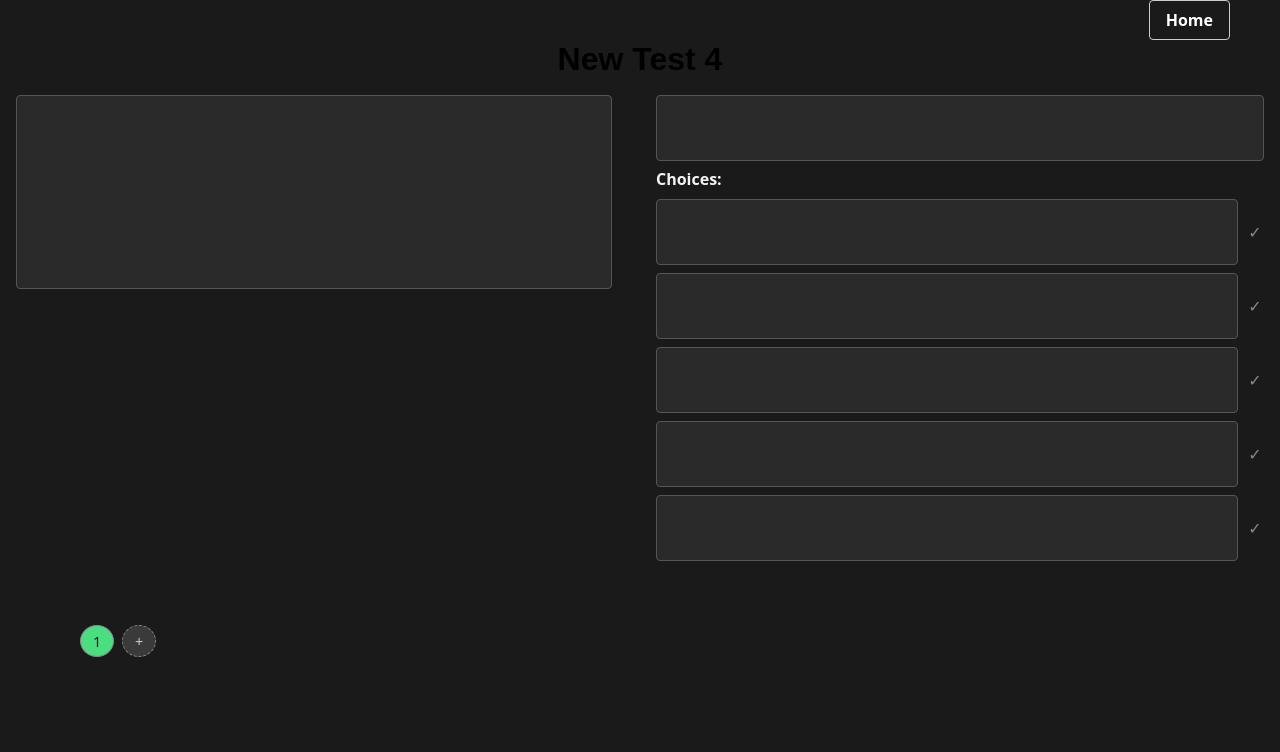
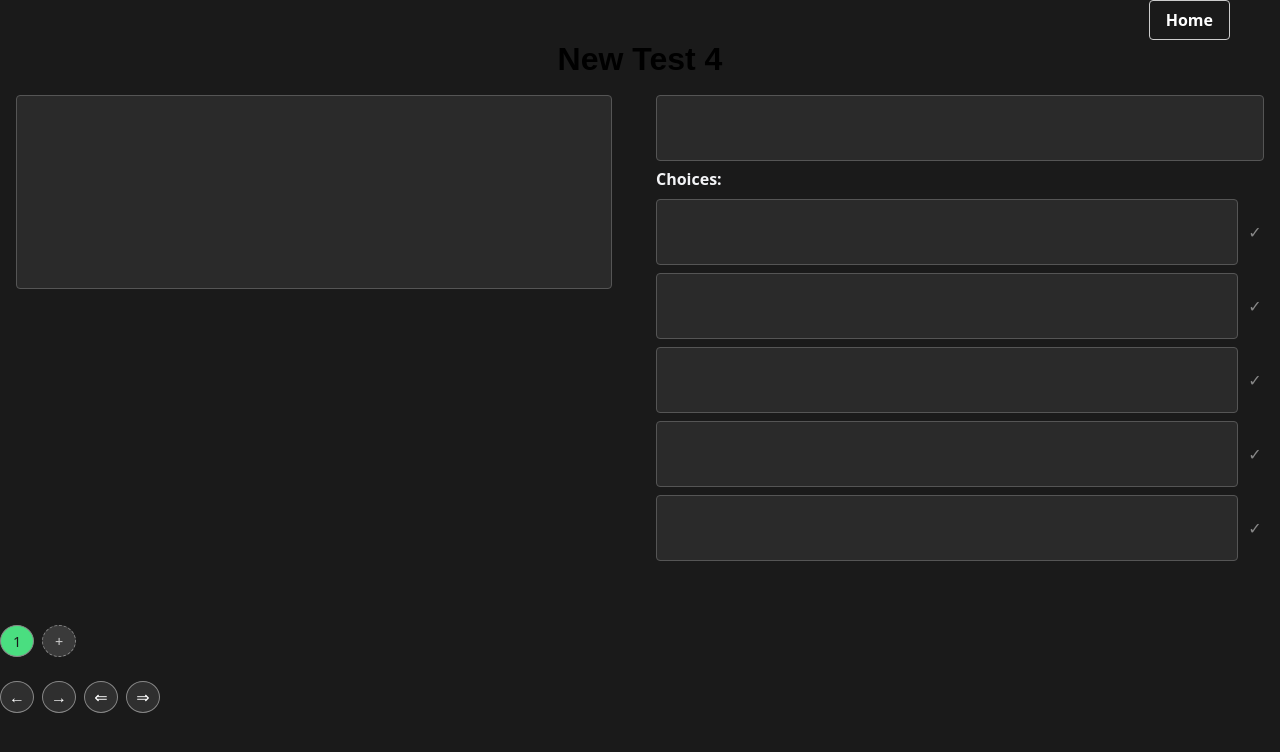
Before and after one commit to noahmancino/PrepTogether, a React (Vite) app in the folder frontend/: page / in a window 1280 px wide. Both pictures are taken after a click on the button "Create New Test". Shown: the top 752 px of the page. Built offline with nearby package versions, Linux system fonts and the light colour scheme.

Commit message:
feat: add button-based question and section reordering

```diff
--- a/frontend/package.json
+++ b/frontend/package.json
@@ -14,8 +14,7 @@
     "react-dnd": "^16.0.1",
     "react-dnd-html5-backend": "^16.0.1",
     "react-dom": "^19.1.0",
-    "vite": "^5.4.19",
-    "framer-motion": "^11.7.5"
+    "vite": "^5.4.19"
   },
   "devDependencies": {
     "@eslint/js": "^9.30.1",
--- a/frontend/src/components/QuestionNavigation.tsx
+++ b/frontend/src/components/QuestionNavigation.tsx
@@ -1,5 +1,4 @@
 import React, { useState } from "react";
-import { Reorder, useDragControls } from "framer-motion";
 import type { Test, Question, Section } from "../Types.tsx";
 
 type QuestionNavigationProps = {
@@ -26,7 +25,6 @@ export default function QuestionNavigation({
   onReorderSections
 }: QuestionNavigationProps) {
   const [showDropdown, setShowDropdown] = useState(false);
-  const [isDragging, setIsDragging] = useState(false);
 
   const handleAddButtonClick = () => {
     if (test.type === "LR") {
@@ -41,61 +39,84 @@ export default function QuestionNavigation({
     setShowDropdown(false);
   };
 
-  let questionCounter = 0;
+  const handleMoveQuestion = (direction: number) => {
+    const section = test.sections[currentSectionIndex];
+    if (!section) return;
+    const newIndex = currentQuestionIndex + direction;
+    if (newIndex < 0 || newIndex >= section.questions.length) return;
+    const newQuestions = [...section.questions];
+    const [moved] = newQuestions.splice(currentQuestionIndex, 1);
+    newQuestions.splice(newIndex, 0, moved);
+    onReorderQuestions?.(currentSectionIndex, newQuestions);
+    onQuestionSelect(currentSectionIndex, newIndex);
+  };
+
+  const handleMoveSection = (direction: number) => {
+    const newIndex = currentSectionIndex + direction;
+    if (newIndex < 0 || newIndex >= test.sections.length) return;
+    const newSections = [...test.sections];
+    const [moved] = newSections.splice(currentSectionIndex, 1);
+    newSections.splice(newIndex, 0, moved);
+    onReorderSections?.(newSections);
+    onQuestionSelect(newIndex, currentQuestionIndex);
+  };
+
+  const allQuestions: {
+    question: Question;
+    sectionIndex: number;
+    questionIndex: number;
+    globalIndex: number;
+    isFirstInSection: boolean;
+  }[] = [];
+
+  let globalIndex = 0;
+  test.sections.forEach((section, sectionIdx) => {
+    section.questions.forEach((question, questionIdx) => {
+      allQuestions.push({
+        question,
+        sectionIndex: sectionIdx,
+        questionIndex: questionIdx,
+        globalIndex: globalIndex++,
+        isFirstInSection: questionIdx === 0
+      });
+    });
+  });
+
+  const currentGlobalIndex =
+    allQuestions.find(
+      q =>
+        q.sectionIndex === currentSectionIndex &&
+        q.questionIndex === currentQuestionIndex
+    )?.globalIndex || 0;
 
   return (
-    <Reorder.Group
-      axis="x"
-      className="question-nav"
-      values={test.sections}
-      onReorder={(newSections: Section[]) => onReorderSections?.(newSections)}
+    <div className="question-nav-wrapper">
+      <div className="question-nav">
+        {allQuestions.map(item => {
+          const isActive = item.globalIndex === currentGlobalIndex;
+
+          return (
+            <React.Fragment
+              key={`${item.sectionIndex}-${item.questionIndex}`}
             >
-      {test.sections.map((section, sectionIdx) => {
-        const sectionControls = useDragControls();
-        return (
-          <Reorder.Item
-            key={sectionIdx}
-            value={section}
-            dragListener={false}
-            dragControls={sectionControls}
-            style={{ display: "flex" }}
+              {test.type === "RC" && item.isFirstInSection && item.sectionIndex > 0 && (
+                <div className="section-divider" />
+              )}
+
+              <button
+                className={`question-bubble ${
+                  isActive ? "active" : ""
+                } ${
+                  item.question.selectedChoice !== undefined ? "answered" : ""
+                }`}
+                onClick={() =>
+                  onQuestionSelect(item.sectionIndex, item.questionIndex)
+                }
               >
-            {test.type === "RC" && sectionIdx > 0 && (
-              <div
-                className="section-divider"
-                onPointerDown={e => sectionControls.start(e)}
-              />
-            )}
-            <Reorder.Group
-              axis="x"
-              values={section.questions}
-              onReorder={(newQs: Question[]) => onReorderQuestions?.(sectionIdx, newQs)}
-              style={{ display: "flex", gap: "0.5rem" }}
-            >
-              {section.questions.map((question, questionIdx) => {
-                const isActive =
-                  sectionIdx === currentSectionIndex &&
-                  questionIdx === currentQuestionIndex;
-                const number = ++questionCounter;
-                return (
-                  <React.Fragment key={`${sectionIdx}-${questionIdx}`}>
-                    <Reorder.Item
-                      value={question}
-                      as="button"
-                      dragListener={isEditView}
-                      className={`question-bubble ${isActive ? "active" : ""} ${
-                        question.selectedChoice !== undefined ? "answered" : ""
-                      }`}
-                      onDragStart={() => {
-                        setIsDragging(true);
-                        onQuestionSelect(sectionIdx, questionIdx);
-                      }}
-                      onDragEnd={() => setIsDragging(false)}
-                      onClick={() => onQuestionSelect(sectionIdx, questionIdx)}
-                    >
-                      {number}
-                    </Reorder.Item>
-                    {isEditView && isActive && !isDragging && (
+                {item.globalIndex + 1}
+              </button>
+
+              {isEditView && isActive && (
                 <div className="add-options-container">
                   <button
                     className="question-bubble new-question"
@@ -108,6 +129,7 @@ export default function QuestionNavigation({
                   >
                     +
                   </button>
+
                   {showDropdown && test.type === "RC" && (
                     <div className="add-options-dropdown">
                       <button onClick={handleAddQuestion}>Add Question</button>
@@ -126,10 +148,40 @@ export default function QuestionNavigation({
             </React.Fragment>
           );
         })}
-            </Reorder.Group>
-          </Reorder.Item>
-        );
-      })}
-    </Reorder.Group>
+      </div>
+
+      {isEditView && (
+        <div className="reorder-controls">
+          <button
+            className="question-bubble move-button"
+            onClick={() => handleMoveQuestion(-1)}
+            title="Move question left"
+          >
+            ←
+          </button>
+          <button
+            className="question-bubble move-button"
+            onClick={() => handleMoveQuestion(1)}
+            title="Move question right"
+          >
+            →
+          </button>
+          <button
+            className="question-bubble move-button"
+            onClick={() => handleMoveSection(-1)}
+            title="Move section left"
+          >
+            ⇐
+          </button>
+          <button
+            className="question-bubble move-button"
+            onClick={() => handleMoveSection(1)}
+            title="Move section right"
+          >
+            ⇒
+          </button>
+        </div>
+      )}
+    </div>
   );
 }
--- a/frontend/src/styles/App.css
+++ b/frontend/src/styles/App.css
@@ -103,6 +103,12 @@ button:disabled {
 }
 
 
+.question-nav-wrapper {
+  display: flex;
+  flex-direction: column;
+  align-items: flex-start;
+}
+
 .question-nav {
   display: flex;
   gap: 0.5rem;
@@ -137,6 +143,16 @@ button:disabled {
 
 .question-bubble.answered {
   border-color: #4ade80;
+}
+
+.reorder-controls {
+  display: flex;
+  gap: 0.5rem;
+  margin-top: 0.5rem;
+}
+
+.move-button {
+  font-size: 1rem;
 }
 
 
```
Lines whose indentation alone changed are shown as unchanged.
